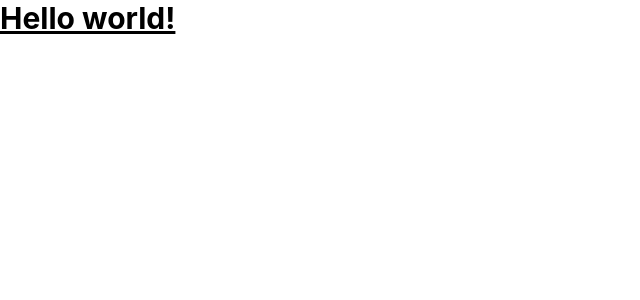
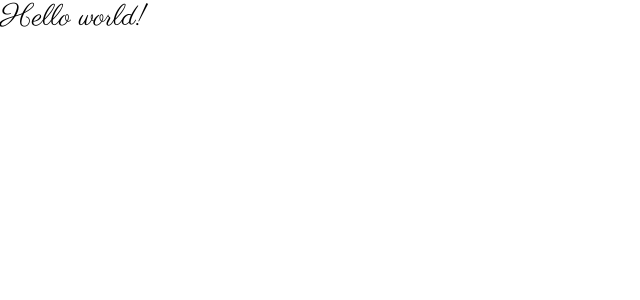
Before and after one commit to JennaCogswell/portfolio, a React (Create React App) app: page / in a window 1280 px wide. Shown: the top 300 px of the page, without its empty margins (0-640 px from the left). Built offline with nearby package versions, Linux system fonts and the light colour scheme.

Commit message:
added chosen colours and fonts

```diff
--- a/src/App.js
+++ b/src/App.js
@@ -1,7 +1,7 @@
 
 function App() {
   return (
-    <h1 className="text-3xl font-bold underline">
+    <h1 className="text-3xl font-parisienne ">
       Hello world!
     </h1>
   );
--- a/src/index.css
+++ b/src/index.css
@@ -1,17 +1,6 @@
+@import url('https://fonts.googleapis.com/css2?family=Source+Code+Pro:ital,wght@0,200..900;1,200..900&display=swap');
+@import url('https://fonts.googleapis.com/css2?family=Parisienne&family=Source+Code+Pro:ital,wght@0,200..900;1,200..900&display=swap');
+
 @tailwind base;
 @tailwind components;
 @tailwind utilities;
-
-body {
-  margin: 0;
-  font-family: -apple-system, BlinkMacSystemFont, 'Segoe UI', 'Roboto', 'Oxygen',
-    'Ubuntu', 'Cantarell', 'Fira Sans', 'Droid Sans', 'Helvetica Neue',
-    sans-serif;
-  -webkit-font-smoothing: antialiased;
-  -moz-osx-font-smoothing: grayscale;
-}
-
-code {
-  font-family: source-code-pro, Menlo, Monaco, Consolas, 'Courier New',
-    monospace;
-}
--- a/tailwind.config.js
+++ b/tailwind.config.js
@@ -2,7 +2,19 @@
 module.exports = {
   content: ["./src/**/*.{js,jsx,ts,tsx}"],
   theme: {
-    extend: {},
+    colors: {
+      'background': '#F7F7EB',
+      'primary': '#414436',
+      'secondary': '#48531D',
+      'accent': '975C15',
+
+    },
+    extend: {
+      fontFamily: {
+        code: ["Source Code Pro", "monospace"],
+        parisienne: ["Parisienne", "cursive"],
+      }
+    },
   },
   plugins: [],
 }
```
